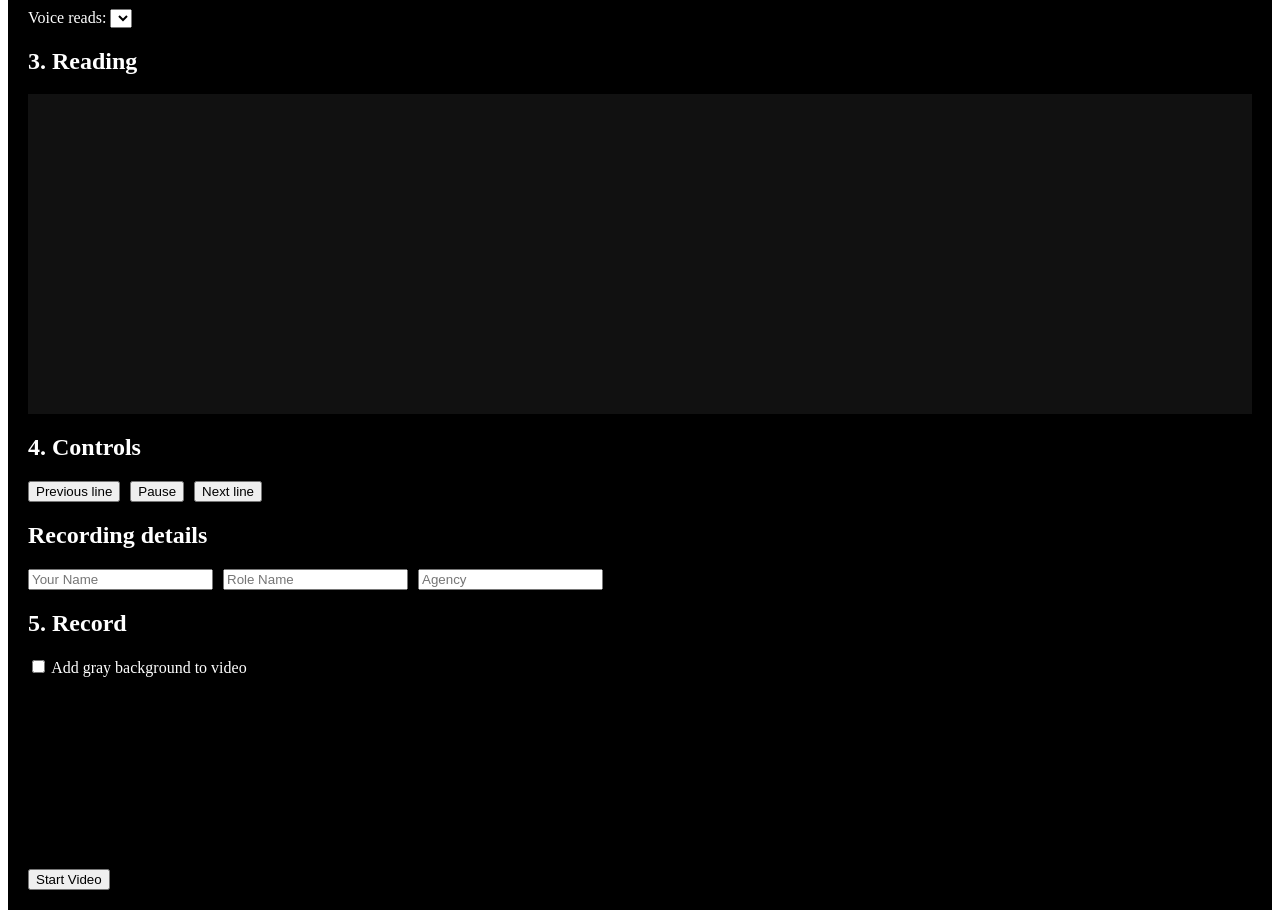
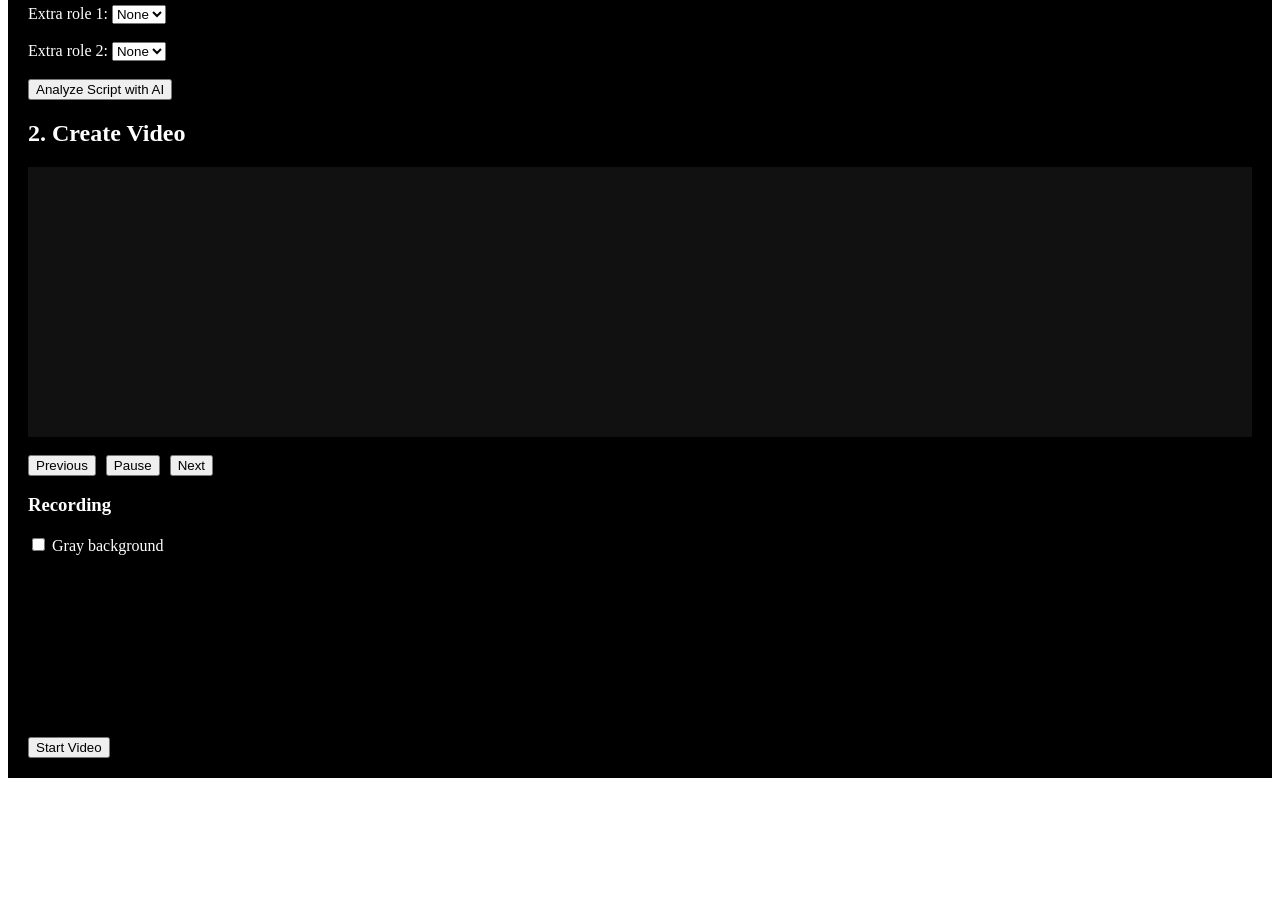
Before and after one commit to nelyivanova-maker/finaltake-ai, a Next.js app: page / in a window 1280 px wide. Shown: the part 483-1401 px from the top of the page. After the commit the page ends 1269 px from the top, so only its background shows below. Built offline with nearby package versions, Linux system fonts and the light colour scheme.

Commit message:
Update page.tsx

```diff
--- a/app/page.tsx
+++ b/app/page.tsx
@@ -7,6 +7,7 @@ type Cue = {
   text: string;
 };
 
+/* ---------- ROLE DETECTION ---------- */
 function extractRoles(text: string) {
   const roles = new Set<string>();
   const lines = text.split("\n").map((l) => l.trim()).filter(Boolean);
@@ -23,6 +24,7 @@ function extractRoles(text: string) {
   return Array.from(roles);
 }
 
+/* ---------- SCRIPT PARSER ---------- */
 function parseCues(text: string, roles: string[]) {
   const lines = text.split("\n").map((l) => l.trim()).filter(Boolean);
   const cues: Cue[] = [];
@@ -73,11 +75,16 @@ export default function Page() {
   const [roles, setRoles] = useState<string[]>([]);
   const [myRole, setMyRole] = useState("");
   const [voiceRole, setVoiceRole] = useState("");
+  const [extraRole1, setExtraRole1] = useState("");
+  const [extraRole2, setExtraRole2] = useState("");
+
+  const [analysis, setAnalysis] = useState("");
+
   const [index, setIndex] = useState(0);
 
+  const [grayBackground, setGrayBackground] = useState(false);
   const [recording, setRecording] = useState(false);
   const [videoUrl, setVideoUrl] = useState("");
-  const [grayBackground, setGrayBackground] = useState(false);
 
   const [actorName, setActorName] = useState("");
   const [roleName, setRoleName] = useState("");
@@ -85,6 +92,7 @@ export default function Page() {
 
   const cues = parseCues(script, roles);
 
+  /* ---------- VOICE ---------- */
   async function read(text: string) {
     if (audioRef.current) {
       audioRef.current.pause();
@@ -107,41 +115,31 @@ export default function Page() {
     audio.play();
   }
 
-  function readIfVoice(lineIndex: number) {
-    const cue = cues[lineIndex];
-    if (cue?.role === voiceRole) {
-      read(cue.text);
-    }
+  function readIfVoice(i: number) {
+    const cue = cues[i];
+    if (cue?.role === voiceRole) read(cue.text);
   }
 
   function nextLine() {
-    const nextIndex = Math.min(index + 1, cues.length - 1);
-    setIndex(nextIndex);
+    const next = Math.min(index + 1, cues.length - 1);
+    setIndex(next);
 
-    setTimeout(() => {
-      readIfVoice(nextIndex);
-    }, 200);
+    setTimeout(() => readIfVoice(next), 200);
   }
 
   function previousLine() {
-    const previousIndex = Math.max(index - 1, 0);
-    setIndex(previousIndex);
+    const prev = Math.max(index - 1, 0);
+    setIndex(prev);
 
-    if (audioRef.current) {
-      audioRef.current.pause();
-      audioRef.current.currentTime = 0;
-    }
-
-    setTimeout(() => {
-      readIfVoice(previousIndex);
-    }, 200);
+    setTimeout(() => readIfVoice(prev), 200);
   }
 
   function pauseVoice() {
     audioRef.current?.pause();
   }
 
-  function drawVideoToCanvas() {
+  /* ---------- VIDEO ---------- */
+  function draw() {
     const video = videoRef.current;
     const canvas = canvasRef.current;
 
@@ -150,27 +148,12 @@ export default function Page() {
     const ctx = canvas.getContext("2d");
     if (!ctx) return;
 
-    const canvasW = canvas.width;
-    const canvasH = canvas.height;
+    ctx.fillStyle = grayBackground ? "#9ca3af" : "#000";
+    ctx.fillRect(0, 0, canvas.width, canvas.height);
 
-    ctx.fillStyle = grayBackground ? "#9ca3af" : "#000000";
-    ctx.fillRect(0, 0, canvasW, canvasH);
+    ctx.drawImage(video, 0, 0, canvas.width, canvas.height);
 
-    if (video.videoWidth && video.videoHeight) {
-      const scale = Math.min(
-        canvasW / video.videoWidth,
-        canvasH / video.videoHeight
-      );
-
-      const drawW = video.videoWidth * scale;
-      const drawH = video.videoHeight * scale;
-      const x = (canvasW - drawW) / 2;
-      const y = (canvasH - drawH) / 2;
-
-      ctx.drawImage(video, x, y, drawW, drawH);
-    }
-
-    animationRef.current = requestAnimationFrame(drawVideoToCanvas);
+    animationRef.current = requestAnimationFrame(draw);
   }
 
   async function startRecording() {
@@ -178,74 +161,78 @@ export default function Page() {
     setVideoUrl("");
     setIndex(0);
 
-    const cameraStream = await navigator.mediaDevices.getUserMedia({
+    const stream = await navigator.mediaDevices.getUserMedia({
       video: true,
       audio: true,
     });
 
     if (videoRef.current) {
-      videoRef.current.srcObject = cameraStream;
+      videoRef.current.srcObject = stream;
       await videoRef.current.play();
     }
 
-    const canvas = canvasRef.current;
-    if (!canvas) return;
-
+    const canvas = canvasRef.current!;
     canvas.width = 1280;
     canvas.height = 720;
 
-    drawVideoToCanvas();
+    draw();
 
     const canvasStream = canvas.captureStream(30);
-    const audioTracks = cameraStream.getAudioTracks();
-
     const finalStream = new MediaStream([
       ...canvasStream.getVideoTracks(),
-      ...audioTracks,
+      ...stream.getAudioTracks(),
     ]);
 
     const chunks: BlobPart[] = [];
     const recorder = new MediaRecorder(finalStream);
 
-    recorder.ondataavailable = (e) => {
-      if (e.data.size > 0) chunks.push(e.data);
-    };
+    recorder.ondataavailable = (e) => chunks.push(e.data);
 
     recorder.onstop = () => {
       const blob = new Blob(chunks, { type: "video/webm" });
       setVideoUrl(URL.createObjectURL(blob));
 
-      cameraStream.getTracks().forEach((t) => t.stop());
-
-      if (animationRef.current) {
-        cancelAnimationFrame(animationRef.current);
-      }
+      stream.getTracks().forEach((t) => t.stop());
+      cancelAnimationFrame(animationRef.current!);
     };
 
     recorderRef.current = recorder;
     recorder.start();
 
-    setTimeout(() => {
-      readIfVoice(0);
-    }, 500);
+    setTimeout(() => readIfVoice(0), 500);
   }
 
   function stopRecording() {
     setRecording(false);
-
-    if (audioRef.current) {
-      audioRef.current.pause();
-      audioRef.current.currentTime = 0;
+    recorderRef.current?.stop();
   }
 
-    recorderRef.current?.stop();
+  /* ---------- AI ANALYSIS ---------- */
+  async function analyzeScript() {
+    const res = await fetch("/api/analyze-script", {
+      method: "POST",
+      headers: {
+        "Content-Type": "application/json",
+      },
+      body: JSON.stringify({
+        script,
+        myRole,
+        voiceRole,
+        extraRole1,
+        extraRole2,
+      }),
+    });
+
+    const data = await res.json();
+    setAnalysis(data.analysis || "No analysis.");
   }
 
   return (
     <main style={{ background: "#000", color: "#fff", padding: 20 }}>
       <h1>FinalTake AI</h1>
 
-      <h2>1. Script</h2>
+      {/* ---------- SECTION 1 ---------- */}
+      <h2>1. Analyze Script</h2>
 
       <input
         ref={fileInputRef}
@@ -272,7 +259,6 @@ export default function Page() {
           setRoles(found);
           setMyRole(found[0] || "");
           setVoiceRole(found[1] || found[0] || "");
-          setIndex(0);
         }}
       />
 
@@ -285,58 +271,71 @@ export default function Page() {
         onChange={(e) => {
           const text = e.target.value;
           const found = extractRoles(text);
-
           setScript(text);
           setRoles(found);
-          setMyRole(found[0] || "");
-          setVoiceRole(found[1] || found[0] || "");
-          setIndex(0);
         }}
         style={{ width: "100%", height: 200, marginTop: 10 }}
       />
 
-      <h2>2. Choose roles</h2>
+      <br /><br />
 
-      <div>
       <label>Your role: </label>
       <select value={myRole} onChange={(e) => setMyRole(e.target.value)}>
-          {roles.map((r) => (
-            <option key={r} value={r}>
-              {r}
-            </option>
+        {roles.map((r) => <option key={r}>{r}</option>)}
+      </select>
+
+      <br /><br />
+
+      <label>Voice reads: </label>
+      <select value={voiceRole} onChange={(e) => setVoiceRole(e.target.value)}>
+        {roles.filter((r) => r !== myRole).map((r) => (
+          <option key={r}>{r}</option>
         ))}
       </select>
+
+      <br /><br />
+
+      <label>Extra role 1: </label>
+      <select value={extraRole1} onChange={(e) => setExtraRole1(e.target.value)}>
+        <option value="">None</option>
+        {roles.map((r) => <option key={r}>{r}</option>)}
+      </select>
+
+      <br /><br />
+
+      <label>Extra role 2: </label>
+      <select value={extraRole2} onChange={(e) => setExtraRole2(e.target.value)}>
+        <option value="">None</option>
+        {roles.map((r) => <option key={r}>{r}</option>)}
+      </select>
+
+      <br /><br />
+
+      <button onClick={analyzeScript}>Analyze Script with AI</button>
+
+      {analysis && (
+        <div style={{ background: "#1f2937", padding: 20, marginTop: 20 }}>
+          <h3>AI Analysis</h3>
+          <pre style={{ whiteSpace: "pre-wrap" }}>{analysis}</pre>
         </div>
+      )}
 
-      <div style={{ marginTop: 10 }}>
-        <label>Voice reads: </label>
-        <select value={voiceRole} onChange={(e) => setVoiceRole(e.target.value)}>
-          {roles
-            .filter((r) => r !== myRole)
-            .map((r) => (
-              <option key={r} value={r}>
-                {r}
-              </option>
-            ))}
-        </select>
-      </div>
+      {/* ---------- SECTION 2 ---------- */}
+      <h2>2. Create Video</h2>
 
-      <h2>3. Reading</h2>
-
-      <div style={{ height: 300, overflowY: "auto", background: "#111", padding: 10 }}>
+      <div style={{ height: 250, overflowY: "auto", background: "#111", padding: 10 }}>
         {cues.map((cue, i) => (
           <div
             key={i}
             style={{
-              marginBottom: 10,
               padding: 10,
+              marginBottom: 8,
               background:
                 i === index
                   ? cue.role === myRole
                     ? "#166534"
                     : "#1d4ed8"
                   : "#333",
-              border: i === index ? "3px solid white" : "none",
             }}
           >
             <strong>{cue.role}</strong>
@@ -345,65 +344,27 @@ export default function Page() {
         ))}
       </div>
 
-      <h2>4. Controls</h2>
+      <br />
 
-      <button onClick={previousLine}>Previous line</button>
+      <button onClick={previousLine}>Previous</button>
+      <button onClick={pauseVoice} style={{ marginLeft: 10 }}>Pause</button>
+      <button onClick={nextLine} style={{ marginLeft: 10 }}>Next</button>
 
-      <button onClick={pauseVoice} style={{ marginLeft: 10 }}>
-        Pause
-      </button>
-
-      <button onClick={nextLine} style={{ marginLeft: 10 }}>
-        Next line
-      </button>
-
-      <h2>Recording details</h2>
-
-      <input
-        placeholder="Your Name"
-        value={actorName}
-        onChange={(e) => setActorName(e.target.value)}
-      />
-
-      <input
-        placeholder="Role Name"
-        value={roleName}
-        onChange={(e) => setRoleName(e.target.value)}
-        style={{ marginLeft: 10 }}
-      />
-
-      <input
-        placeholder="Agency"
-        value={agency}
-        onChange={(e) => setAgency(e.target.value)}
-        style={{ marginLeft: 10 }}
-      />
-
-      <h2>5. Record</h2>
+      <h3>Recording</h3>
 
       <label>
         <input
           type="checkbox"
           checked={grayBackground}
           onChange={(e) => setGrayBackground(e.target.checked)}
-        />{" "}
-        Add gray background to video
+        /> Gray background
       </label>
 
-      <div style={{ marginTop: 10 }}>
-        <video
-          ref={videoRef}
-          autoPlay
-          muted
-          playsInline
-          style={{
-            width: 320,
-            background: grayBackground ? "#9ca3af" : "#000",
-          }}
-        />
-      </div>
+      <br /><br />
 
-      <canvas ref={canvasRef} style={{ display: "none" }} />
+      <video ref={videoRef} autoPlay muted style={{ display: "none" }} />
+
+      <canvas ref={canvasRef} style={{ width: 320 }} />
 
       <br />
 
@@ -414,20 +375,12 @@ export default function Page() {
       )}
 
       {videoUrl && (
-        <p>
         <a
           href={videoUrl}
-            download={`${(actorName || "actor").replace(/\s+/g, "_")}_${(
-              roleName || myRole
-            ).replace(/\s+/g, "_")}_${(agency || "agency").replace(
-              /\s+/g,
-              "_"
-            )}.webm`}
-            style={{ color: "#fff" }}
+          download={`${actorName}_${roleName}_${agency}.webm`}
         >
           Download Video
         </a>
-        </p>
       )}
     </main>
   );
```
Lines whose indentation alone changed are shown as unchanged.
